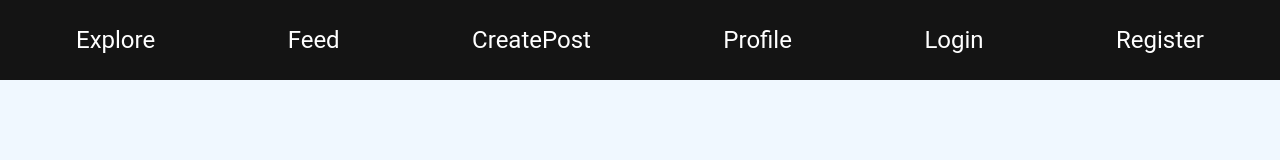
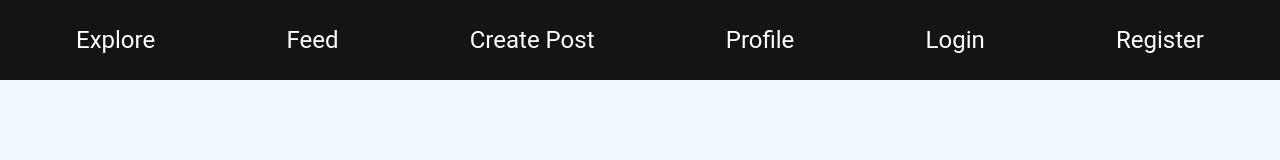
Before and after one commit to bigben-dev777/Social-Frontend, a React app: page / in a window 1280 px wide. Shown: the top 160 px of the page. Built offline with nearby package versions, Linux system fonts and the light colour scheme.

Commit message:
navigation complete

```diff
--- a/src/constants/index.ts
+++ b/src/constants/index.ts
@@ -1 +1,26 @@
-export const PAGES = ['explore', 'feed', 'createPost', 'profile', 'login', 'register'];
+export const PAGES = [
+  {
+    caption: 'explore',
+    url: '/explore'
+  },
+  {
+    caption: 'feed',
+    url: '/feed'
+  },
+  {
+    caption: 'create Post',
+    url: '/createPost'
+  },
+  {
+    caption: 'profile',
+    url: '/profile'
+  },
+  {
+    caption: 'login',
+    url: '/login'
+  },
+  {
+    caption: 'register',
+    url: '/'
+  },
+];
--- a/src/index.tsx
+++ b/src/index.tsx
@@ -8,6 +8,7 @@ import { persistor, store } from './store';
 import App from './App';
 
 import './index.css';
+import { ToastContainer } from 'react-toastify';
 
 const root = ReactDOM.createRoot(document.getElementById('root') as HTMLElement);
 
@@ -16,6 +17,7 @@ root.render(
     <StyledEngineProvider>
       <Provider store={store}>
         <PersistGate loading={null} persistor={persistor}>
+          <ToastContainer style={{ zIndex: 100000 }} />
           <App />
         </PersistGate>
       </Provider>
--- a/src/layouts/Header.tsx
+++ b/src/layouts/Header.tsx
@@ -1,6 +1,7 @@
 import { PAGES } from '@/constants';
 import { Box, Container, Stack, styled, Link } from '@mui/material';
 import React from 'react';
+import { useNavigate } from 'react-router-dom';
 
 const Navbar = styled(Stack)({
   padding: '1.5rem 0.75rem',
@@ -10,6 +11,12 @@ const Navbar = styled(Stack)({
 });
 
 export default function Header() {
+  const navigate = useNavigate();
+
+  const handleNavLinkClick = (endpoint: string) => {
+    navigate(endpoint);
+  };
+
   return (
     <Box
       component='header'
@@ -20,8 +27,15 @@ export default function Header() {
       <Container>
         <Navbar>
           {PAGES.map(page => (
-            <Link color='textSecondary' variant='h5' key={'headerKey' + page}>
-              {page}
+            <Link
+              color='textSecondary'
+              variant='h5'
+              key={'headerKey' + page.caption}
+              onClick={() => {
+                handleNavLinkClick(page.url);
+              }}
+            >
+              {page.caption}
             </Link>
           ))}
         </Navbar>
--- a/src/layouts/Layout.tsx
+++ b/src/layouts/Layout.tsx
@@ -6,7 +6,7 @@ function Layout() {
     <div
       style={{
         backgroundColor: 'aliceblue',
-        height: '100vh'
+        minHeight: '100vh'
       }}
     >
       <Header />
--- a/src/pages/auth/register.tsx
+++ b/src/pages/auth/register.tsx
@@ -2,6 +2,7 @@ import { signUp } from '@/services';
 import { User } from '@/types';
 import { Button, Container, Paper, Stack, styled, TextField, Typography } from '@mui/material';
 import { useState } from 'react';
+import { toast } from 'react-toastify';
 
 const DemoPaper = styled(Paper)(({ theme }) => ({
   width: '400px',
@@ -31,7 +32,7 @@ export default function Register() {
 
       await signUp(newUser);
     } catch (error) {
-      console.log(`Register Failed ${error}`);
+      console.error(error);
     }
   };
 
--- a/src/pages/feed/Feed.tsx
+++ b/src/pages/feed/Feed.tsx
@@ -1,7 +1,7 @@
 import Article from '@/components/Article';
 import { getFeed } from '@/services';
 import { Post } from '@/types/post';
-import { Stack } from '@mui/material';
+import { Container } from '@mui/material';
 import { useEffect, useState } from 'react';
 
 function Feed() {
@@ -21,11 +21,11 @@ function Feed() {
   }, []);
 
   return (
-    <Stack>
+    <Container>
       {posts.map(post => (
         <Article postData={post} key={post._id} />
       ))}
-    </Stack>
+    </Container>
   );
 }
 
--- a/src/services/auth.service.ts
+++ b/src/services/auth.service.ts
@@ -10,9 +10,8 @@ export const signUp = async (userData: Omit<User, '_id'>): Promise<UserProfile>
     const response = await authApi.post('/register', userData);
     console.log(`✔ Success to Sign Up ${userData.email}`);
 
-    return response.data;
+    return response.data.data;
   } catch (error) {
-    console.error(error);
     throw new Error(`🚨 Failed to Sign Up. The reason is ${error}`);
   }
 };
```
Also changed, not shown: src/components/MyAlert.tsx (added).
